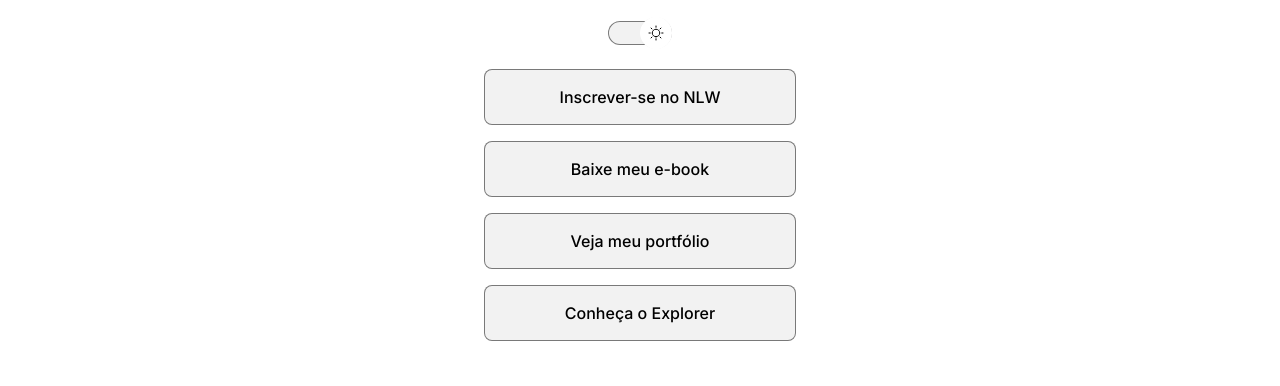
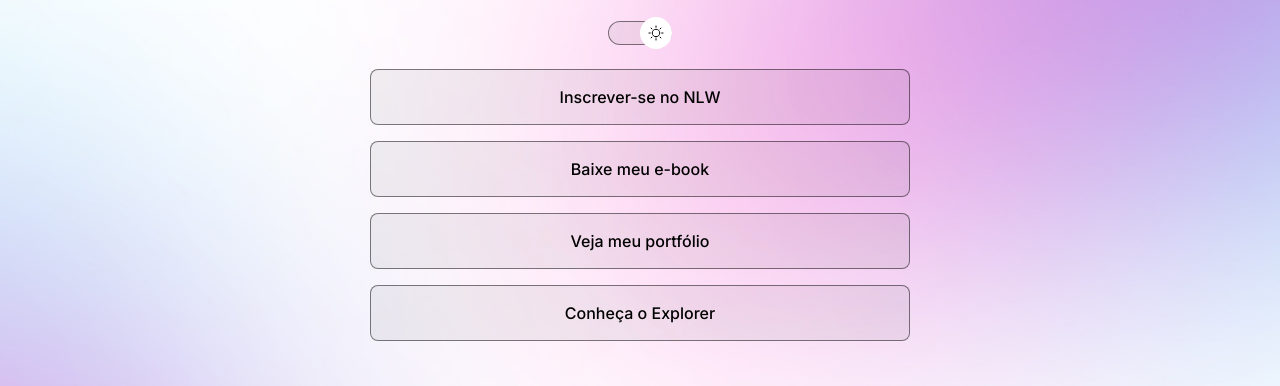
Before and after one commit to DanielRezez/Rocketseat-Discover---Projeto-DevLinks, a plain HTML site: page index.html in a window 1280 px wide. Shown: the part 233-619 px from the top of the page. Drawn offline with nearby package versions, Linux system fonts and the light colour scheme.

Commit message:
ajustes na stroke do profile img / width dos links / background-image

```diff
--- a/style.css
+++ b/style.css
@@ -10,7 +10,7 @@
 /*abaixo ficam as variáveis globais*/
 :root {
   --text-color: white;
-  --bg-url: url(./assets/bg-mobile.jpg);
+  --bg-url: url(./assets/bg-desktop.jpg);
   --stroke-color: rgba(255, 255, 255, 0.5);
   --stroke-color-hover: #FFFFFF;
   --surface-color: rgba(255, 255, 255, 0.1);
@@ -22,7 +22,7 @@
 
 .light {
   --text-color: black;
-  --bg-url: url(./assets/bg-mobile-light.jpg);
+  --bg-url: url(./assets/bg-desktop-light.jpg);
   --stroke-color: rgba(0, 0, 0, 0.5);
   --stroke-color-hover: #000000;
   --surface-color: rgba(0, 0, 0, 0.05);
@@ -42,7 +42,7 @@ body {
 
   /*background: color image repeat position/size*/
   background: var(--bg-url) no-repeat top center/cover;
-  height: 100vw;
+  height: 100vh;
 }
 
 body * {
@@ -130,15 +130,20 @@ body * {
 #links ul {
   display: flex;
   align-items: center;
+  justify-content: center;
   flex-direction: column;
   list-style: none;
   gap: 16px;
   padding: 24px;
 }
 
+#links ul li {
+  width: 100%;
+  min-width: 312px;
+}
+
 #links ul li a{
   display: flex;
-  width: 312px;
   height: 56px;
   align-items: center;
   justify-content: center;
@@ -195,13 +200,13 @@ body * {
 }
 
 /*media queries*/
-@media (min-width: 700px) {
+@media (max-width: 768px) {
   :root {
-    --bg-url: url(./assets/bg-desktop.jpg)
+    --bg-url: url(./assets/bg-mobile.jpg)
   }
 
   .light {
-    --bg-url: url(.assets/bg-desktop-light.jpg)
+    --bg-url: url(.assets/bg-mobile-light.jpg)
   }
 }
 
```
